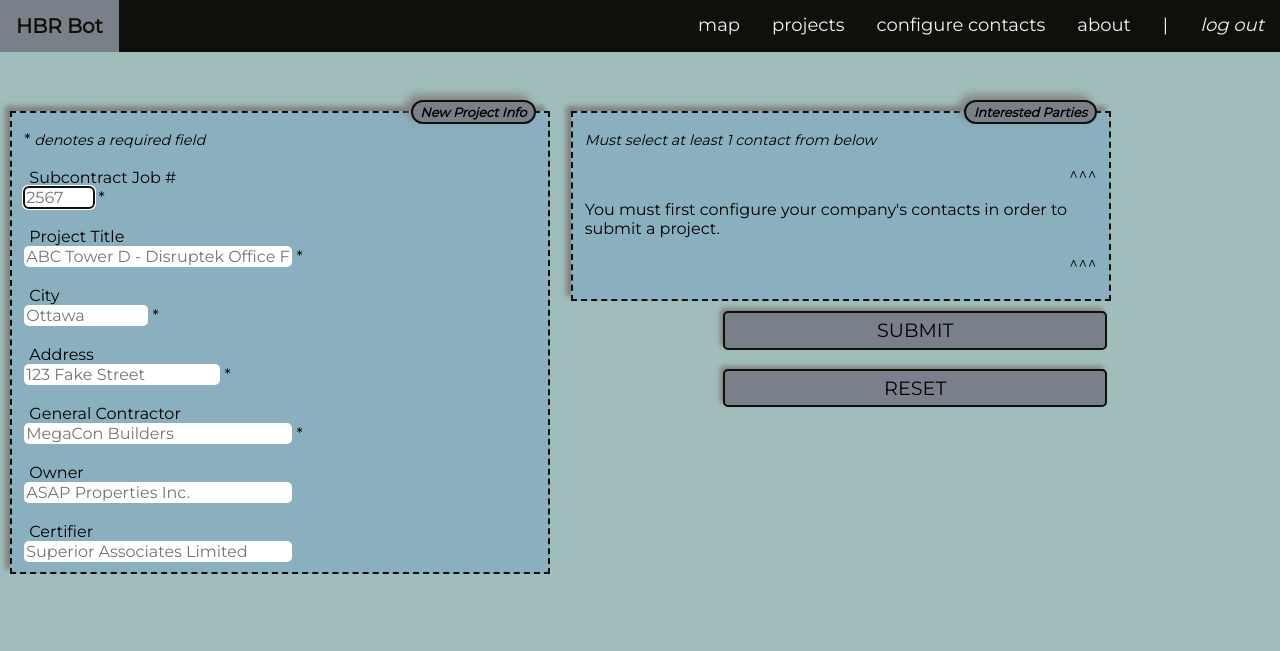
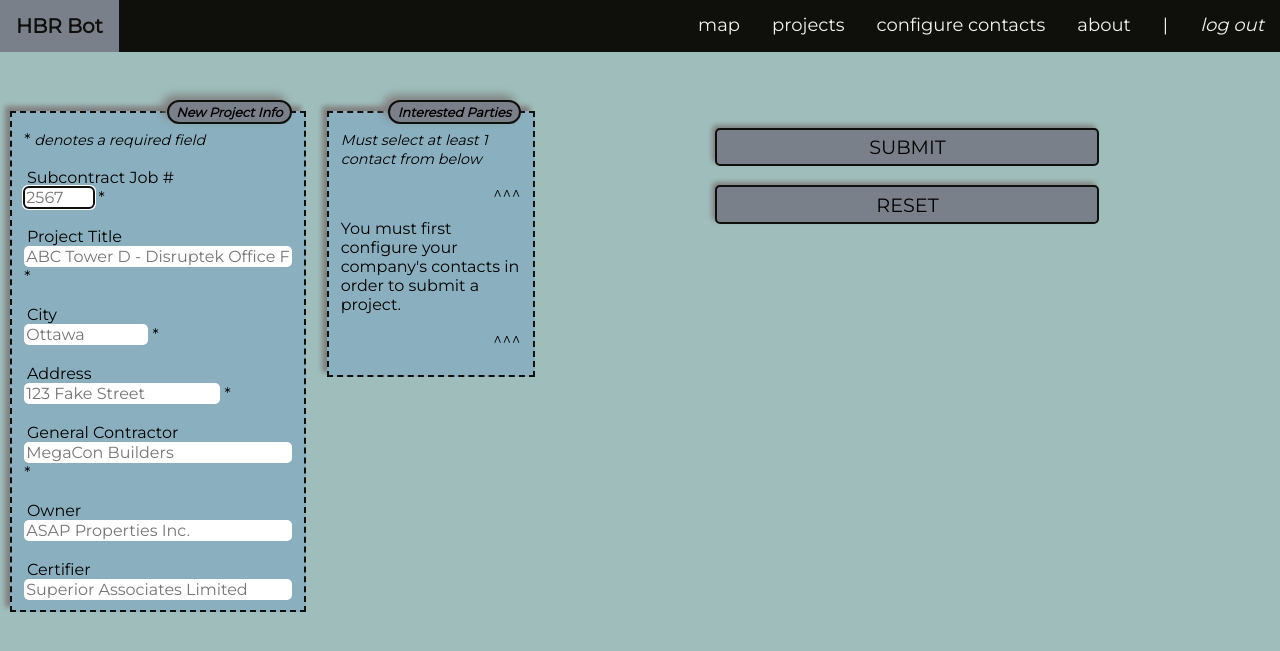
Before and after one commit to confirmationbias616/certificate_checker, a Flask app: page / in a window 1280 px wide. Shown: the top 651 px of the page. Run offline with Flask 2, Linux system fonts and the light colour scheme; data that the repository does not hold is empty; some libraries are stand-ins or nearby versions.

Commit message:
Make minimum width of fieldsets absolute

```diff
--- a/static/style.css
+++ b/static/style.css
@@ -177,7 +177,7 @@
       transition: box-shadow 0.5s;
       background-color: var(--fieldset);
       float: left;
-      width: 40%;
+      width: 180px;
       margin: 0.8%;
       padding: 2;
       box-sizing: 2px border-box;
```
